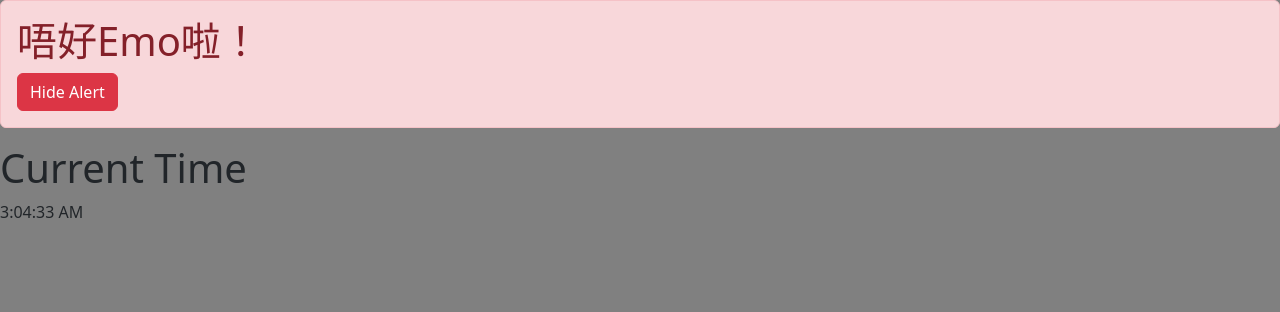
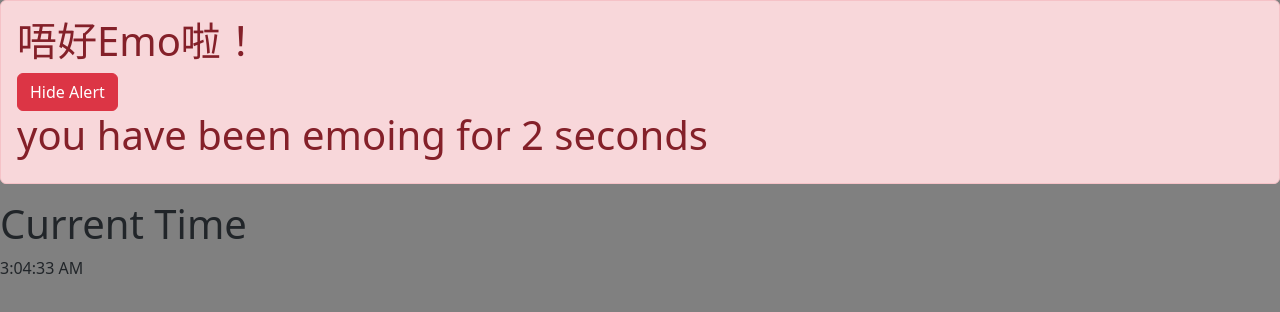
Before and after one commit to STsAiR/dashboard, a React (Vite) app: page / in a window 1280 px wide. Both pictures are taken after a click on the button "Show Alert". Shown: the top 312 px of the page. Built offline with nearby package versions, Linux system fonts and the light colour scheme.

Commit message:
adding counter

```diff
--- a/src/components/Alert.tsx
+++ b/src/components/Alert.tsx
@@ -1,5 +1,6 @@
 import { ReactNode, useState } from "react";
 import Button from "./Button";
+import TimeDiff from "./TimeDiff";
 
 interface props {
     children?: ReactNode;
@@ -15,6 +16,7 @@ const Alert = ({ children }: props) => {
                 <Button color="danger" onClick={() => setShow(false)}>
                     Hide Alert
                 </Button>
+                <TimeDiff />
             </div>
         );
     } else {
--- /dev/null
+++ b/src/components/TimeDiff.tsx
@@ -0,0 +1,21 @@
+import { useState, useEffect } from "react";
+
+const TimeDiff = () => {
+    const [seconds, setSeconds] = useState(0);
+
+    useEffect(() => {
+        const intervalId = setInterval(() => {
+            setSeconds((prev) => prev + 1);
+        }, 1000);
+
+        return () => clearInterval(intervalId); // Cleanup on component unmount
+    }, []);
+
+    return (
+        <div>
+            <h1>{`you have been emoing for ${seconds} seconds`}</h1>
+        </div>
+    );
+};
+
+export default TimeDiff;
```
Also changed, not shown: 1 other file (tests, documents, lock files or other folders).
